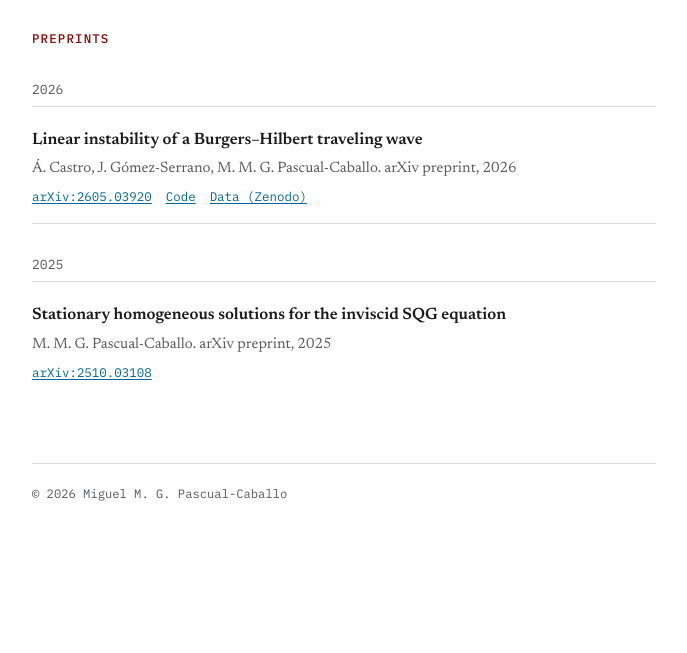
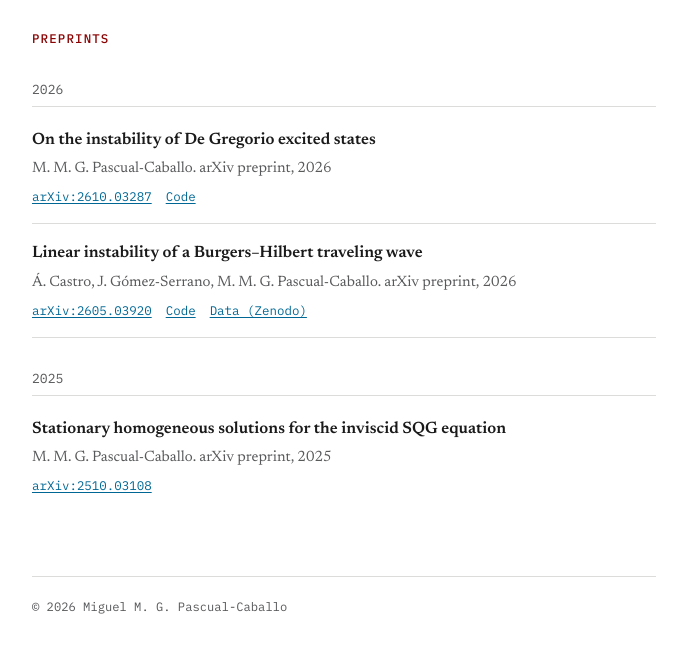
Before and after one commit to MiguelMGPascualCaballo/MiguelMGPascualCaballo.github.io, a plain HTML site: page publications.html in a window 1280 px wide. Shown: the part 209-862 px from the top of the page, without its empty margins (296-983 px from the left). Before the commit the page ends 808 px from the top, so only its background shows below. Drawn offline with Linux system fonts and the light colour scheme.

Commit message:
Add new preprint: De Gregorio excited states instability
Co-Authored-By: Claude Sonnet 5 <noreply@anthropic.com>
Claude-Session: https://claude.ai/code/session_01FGbe7qNY9a69PHWm5ep1E8

```diff
--- a/publications.html
+++ b/publications.html
@@ -37,6 +37,11 @@
 
       <div class="pub-year">2026</div>
       <div class="pub">
+        <h3>On the instability of De Gregorio excited states</h3>
+        <p class="authors">M. M. G. Pascual-Caballo. arXiv preprint, 2026</p>
+        <p class="links"><a href="https://arxiv.org/abs/2610.03287" target="_blank" rel="noopener">arXiv:2610.03287</a><a href="https://github.com/MiguelMGPascualCaballo/dgreg/tree/v2.0" target="_blank" rel="noopener">Code</a></p>
+      </div>
+      <div class="pub">
         <h3>Linear instability of a Burgers–Hilbert traveling wave</h3>
         <p class="authors">Á. Castro, J. Gómez-Serrano, M. M. G. Pascual-Caballo. arXiv preprint, 2026</p>
         <p class="links"><a href="https://arxiv.org/abs/2605.03920" target="_blank" rel="noopener">arXiv:2605.03920</a><a href="https://github.com/MiguelMGPascualCaballo/bhtw" target="_blank" rel="noopener">Code</a><a href="https://doi.org/10.5281/zenodo.19250315" target="_blank" rel="noopener">Data (Zenodo)</a></p>
```
